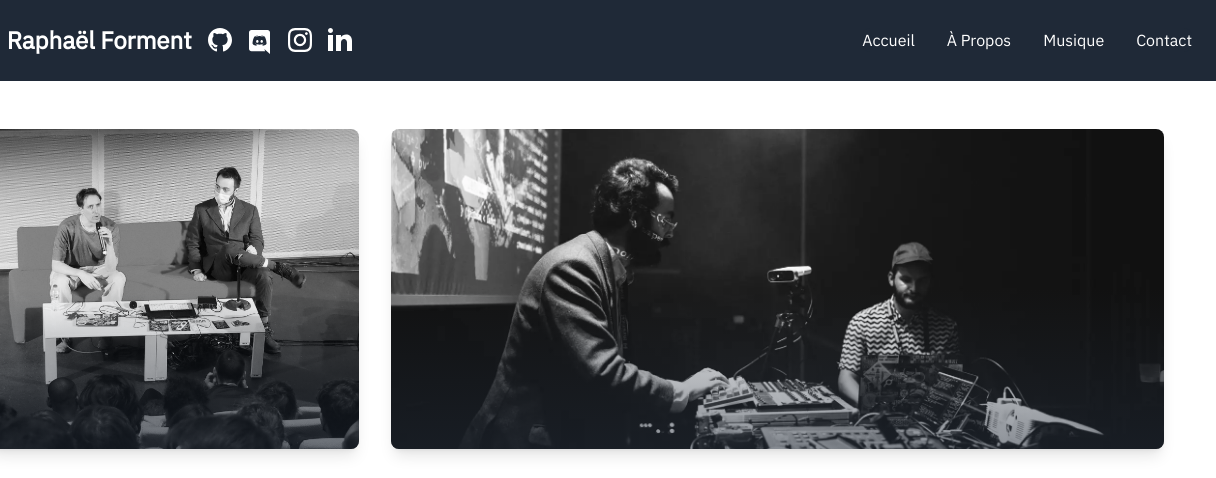
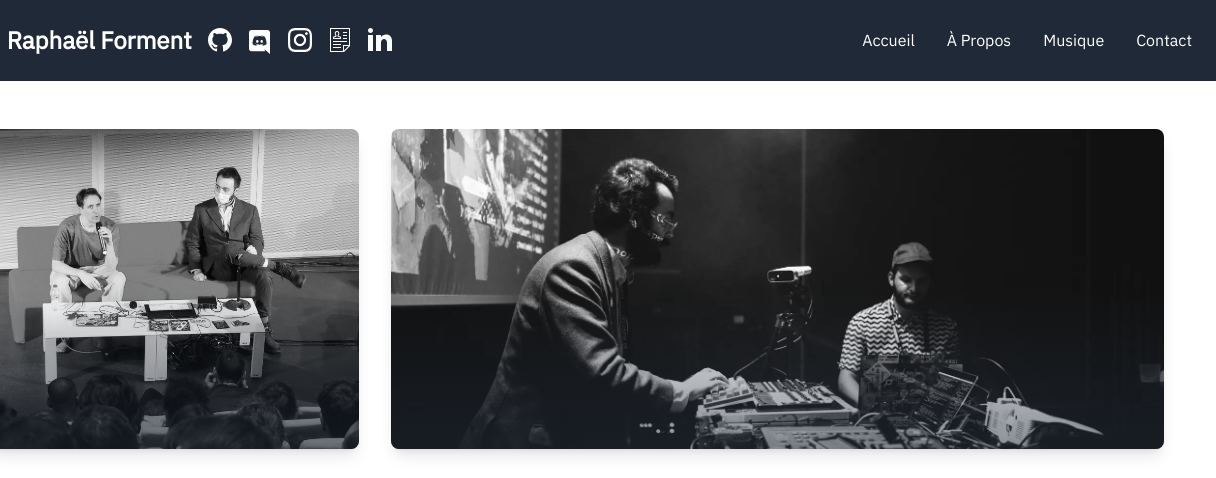
Before and after one commit to Bubobubobubobubo/Website, an Eleventy site: page src/index.html in a window 1280 px wide. Shown: the top 478 px of the page, 64-1280 px from the left. Built offline with nearby package versions, Linux system fonts and the light colour scheme; Eleventy itself is replaced by a stand-in of ours; files that its build step writes are made by us from their sources.

Commit message:
Add Curriculum in navbar

```diff
--- a/src/_includes/base.html
+++ b/src/_includes/base.html
@@ -68,6 +68,17 @@
           </svg>
         </a>
         <!-- Linkedin -->
+        <a href="https://cv.raphaelforment.fr/">
+          <svg
+              viewBox="0 0 24 24"
+              class="h-12 w-6 hidden lg:block"
+              xmlns="http://www.w3.org/2000/svg"
+              fill="white"
+              fill-rule="evenodd"
+              clip-rule="evenodd">
+              <path d="M22 0h-20v24h14l6-6v-18zm-7 23h-12v-22h18v16h-6v6zm1-5h4.586l-4.586 4.586v-4.586zm-3 1h-8v1h8v-1zm0-3h-8v1h8v-1zm6-2v-1h-14v1h14zm0-4h-4v1h4v-1zm-6.006 1h-7.991l-.003-.789c-.003-.72-.006-1.615 1.314-1.92 1.483-.341 1.236-.418 1.158-.563-1.078-1.988-.71-3.173-.395-3.703.388-.651 1.089-1.025 1.923-1.025.827 0 1.523.368 1.91 1.011.545.904.409 2.222-.379 3.713-.105.196-.195.255 1.119.559 1.355.312 1.352 1.212 1.35 1.936l-.006.781zm-6.994-1h6c-.007-.547-.07-.626-.54-.734-.855-.198-1.629-.376-1.901-.972-.142-.311-.113-.66.087-1.039.61-1.151.758-2.146.407-2.729-.276-.458-.778-.526-1.053-.526-.48 0-.857.19-1.063.537-.352.59-.201 1.58.414 2.714.204.377.236.727.095 1.039-.269.598-1.036.774-1.847.962-.525.121-.593.202-.599.748zm13-2v-1h-4v1h4zm0-4h-4v1h4v-1z"/></svg>
+        </a>
+        <!-- Linkedin -->
         <a href="https://www.linkedin.com/in/rapha%C3%ABl-forment/">
           <svg
             xmlns="http://www.w3.org/2000/svg"
@@ -78,6 +89,7 @@
               d="M4.98 3.5c0 1.381-1.11 2.5-2.48 2.5s-2.48-1.119-2.48-2.5c0-1.38 1.11-2.5 2.48-2.5s2.48 1.12 2.48 2.5zm.02 4.5h-5v16h5v-16zm7.982 0h-4.968v16h4.969v-8.399c0-4.67 6.029-5.052 6.029 0v8.399h4.988v-10.131c0-7.88-8.922-7.593-11.018-3.714v-2.155z" />
           </svg>
         </a>
+
         <div class="flex md:order-2">
           <button
             data-collapse-toggle="navbar-sticky"
```
